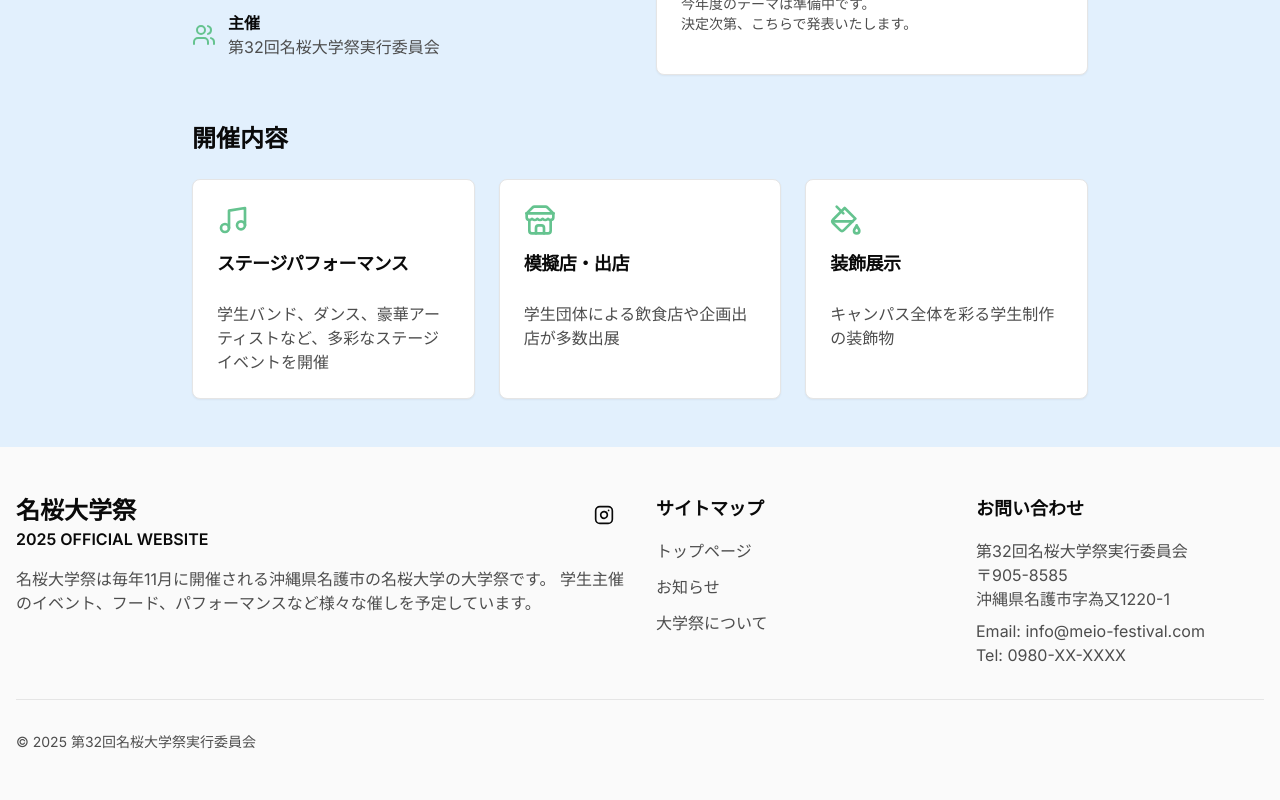
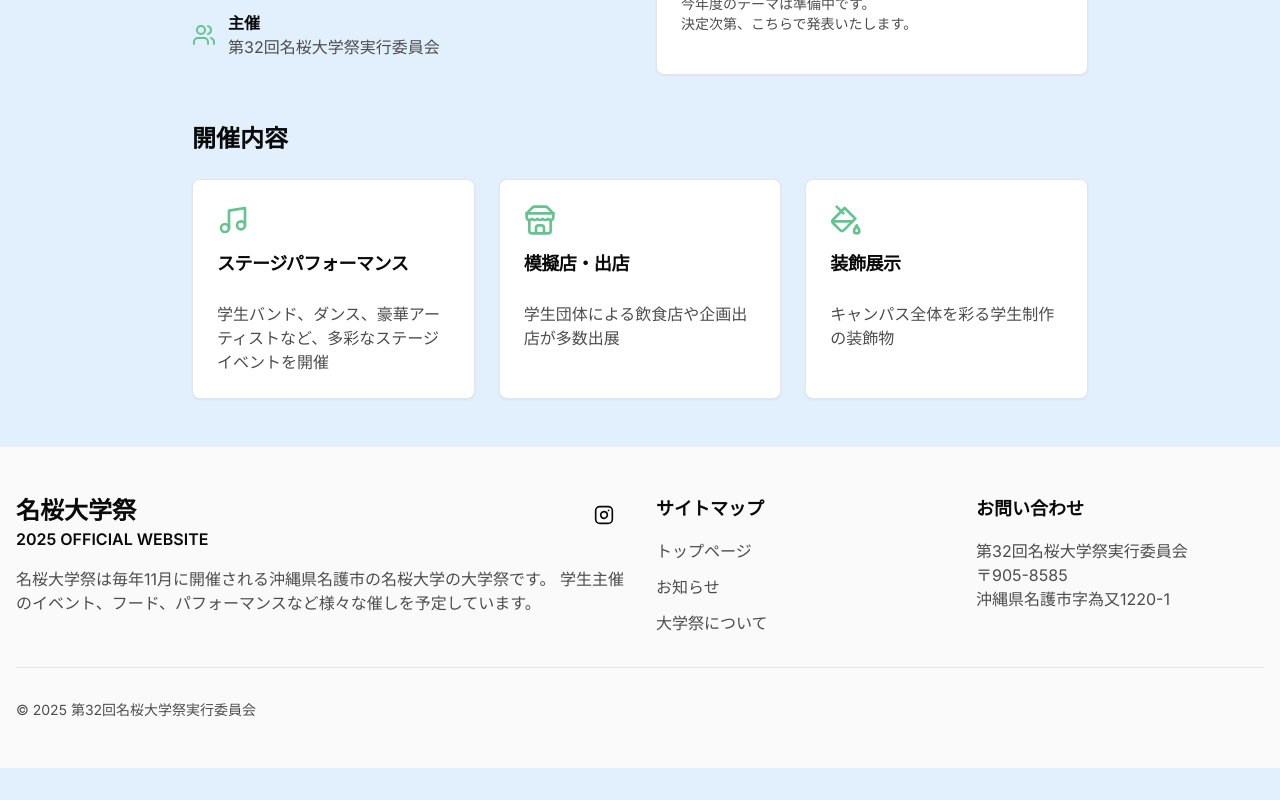
Before and after one commit to vivi-0124/meiofes.jp, a Next.js app: page /about in a window 1280 px wide. Shown: the part 429-1229 px from the top of the page. After the commit the page ends 1197 px from the top, so only its background shows below. Built offline with nearby package versions, Linux system fonts and the light colour scheme.

Commit message:
フッターコンポーネントから連絡先情報をコメントアウト

```diff
--- a/src/components/layout/footer.tsx
+++ b/src/components/layout/footer.tsx
@@ -53,8 +53,8 @@ const Footer = () => {
               <p>第32回名桜大学祭実行委員会</p>
               <p>〒905-8585</p>
               <p>沖縄県名護市字為又1220-1</p>
-              <p className="mt-2">Email: <a href="mailto:info@meio-festival.com" className="hover:underline">info@meio-festival.com</a></p>
-              <p>Tel: <a href="tel:0980-XX-XXXX" className="hover:underline">0980-XX-XXXX</a></p>
+              {/* <p className="mt-2">Email: <a href="mailto:info@meio-festival.com" className="hover:underline">info@meio-festival.com</a></p>
+              <p>Tel: <a href="tel:0980-XX-XXXX" className="hover:underline">0980-XX-XXXX</a></p> */}
             </address>
           </div>
         </div>
```
